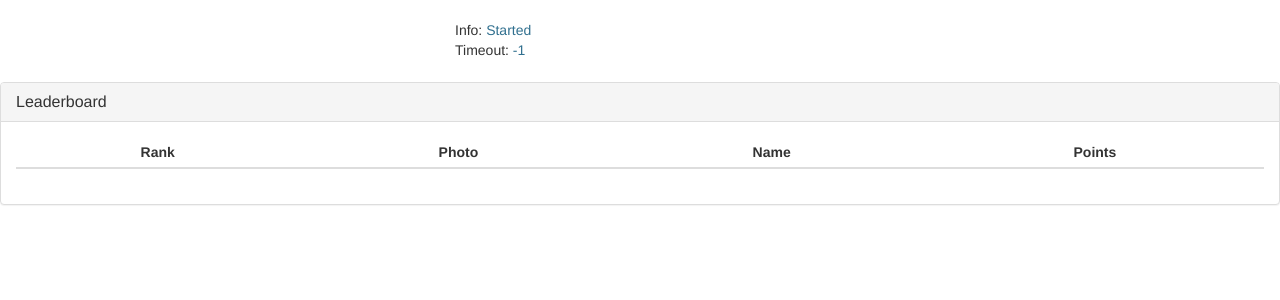
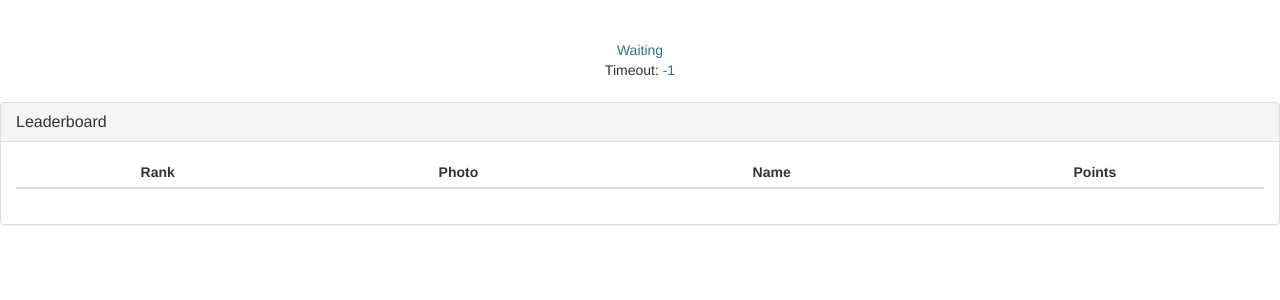
Before and after one commit to aurelion314/foosbot, a Django app: template foosbot/templates/foosbot/input.html in a window 1280 px wide. Shown: the part 50-350 px from the top of the page. Run offline with Django 3.2, Linux system fonts and the light colour scheme; the template is opened without the code that fills it: most values are stand-ins (such as "Sample title", 1, 10 or a date in 2020); lists and menus that the app fills with data are empty; some libraries are stand-ins or nearby versions.

Commit message:
table status

```diff
--- a/foosbot/modules/actions/end.py
+++ b/foosbot/modules/actions/end.py
@@ -43,7 +43,7 @@ def end(data, account_id):
     db.table('users').where('id', loser['id']).update({'elo': loser['elo'] - elo_lost}) #'points':loser['points'] - points_lost
 
     #return results
-    return {'status': 'success', 'streak':streak}
+    return {'status': 'success', 'streak':streak, 'points':int(elo_change)}
 
 #We want them to be the same after a while, so even them out here.
 def get_points_change(winner, loser, elo_won, elo_lost):
--- a/foosbot/static/js/input.js
+++ b/foosbot/static/js/input.js
@@ -6,9 +6,9 @@ audio_url = audio_base_url + account_id + '.mp3'
 data = {
   account_name: '',
   session_wakeup: 60,
-  message: 'Started',
+  message: 'Waiting',
   match_data: {
-    status: 'idle',
+    status: '',
     timeout: -1,
     player1: '',
     player2: '',
@@ -86,8 +86,8 @@ $(document).ready(function () {
       data.match_data.player1_games = player['games_today']
       data.match_data.player1_rank = player['points']
       data.match_data.player1_name = player['name']
-      data.match_data.status = 'waiting for player 2'
-      data.message = 'Player 1 set'
+      data.match_data.status = player['name'] + ' vs  ..'
+      data.message = 'Player 1 set. Waiting for player 2'
       data.match_data.updated_at = date
       if (data.match_data.timeout < 15) { data.match_data.timeout = 15 }
       return true
@@ -110,7 +110,7 @@ $(document).ready(function () {
         data.match_data.player2_games = player['games_today']
         data.match_data.player2_rank = player['points']
         data.match_data.player2_name = player['name']
-        data.match_data.status = 'in_progress'
+        data.match_data.status = data.match_data.player1_name + ' vs ' + data.match_data.player2_name
         data.message = 'Match started';
         data.match_data.updated_at = date //.toISOString().substring(0, 10) + '  ' + date.toISOString().substring(11, 19)
 
@@ -163,6 +163,7 @@ $(document).ready(function () {
       var epicFollowup = ''
       var slackMessage = player['name'] + ' was Victorious!'
       clearPlayers();
+      data.match_data.status = player['name'] + ' Won '+response.points+' Points!'
       data.message = 'Match complete'
       data.match_data.updated_at = date
       if (response['streak'] > 2) { epicFollowup = 'rampage'; slackMessage = player['name'] + ' is on a Rampage!'; }
@@ -216,8 +217,8 @@ $(document).ready(function () {
     data.match_data.player2_rank = 0
     data.match_data.player1_name = ''
     data.match_data.player2_name = ''
-    data.match_data.status = 'idle'
     data.match_data.timeout = -1
+    data.match_data.status = ''
     data.match_data.mode = 'SINGLES MODE'
   }
 
@@ -238,6 +239,7 @@ $(document).ready(function () {
     //If only player1 is entered, reset
     if (data.match_data.player2 == '') {
       clearPlayers();
+      data.match_data.status = ''
       data.message = 'Timeout'
       playAudio('Timeout waiting for player 2.')
       return false
--- a/foosbot/templates/foosbot/input.html
+++ b/foosbot/templates/foosbot/input.html
@@ -55,10 +55,11 @@
   <nav class="navbar navbar-inverse navbar-fixed-top">
   </nav>
 
-  <div class='container' style='padding-top:70px'>
+  <div class='container' style='padding-top:70px; width: 50%'>
 
-    <div id="status_app">
-      Info:
+    <div id="status_app" style="text-align: center">
+      <h3 style="color:#487075"> [[ match_data.status ]]</h3>
+      <!-- Info: -->
       <span class='text-info'> [[ message ]] </span>
       <br>
       Timeout:
```
